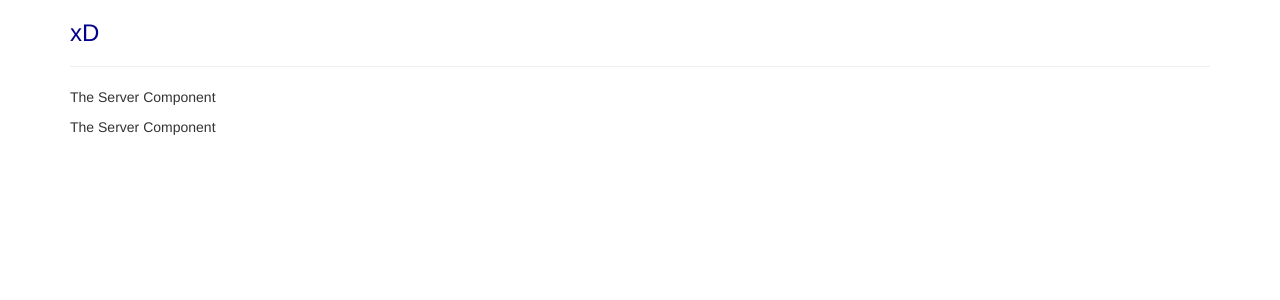
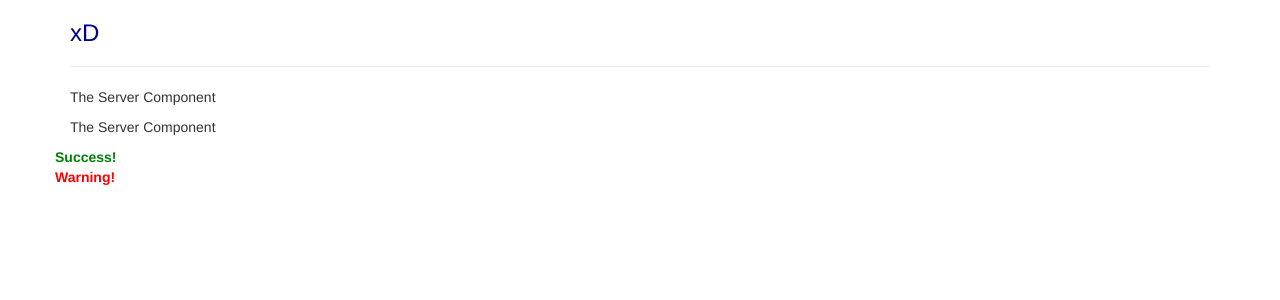
Before and after one commit to jakubzmuda/angular-course-one, an Angular app: page / in a window 1280 px wide. Shown: the top 300 px of the page. Built offline with nearby package versions, Linux system fonts and the light colour scheme.

Commit message:
assignment1

```diff
--- a/src/app/app.component.html
+++ b/src/app/app.component.html
@@ -5,5 +5,8 @@
       <hr>
       <app-servers></app-servers>
     </div>
+      <hr>
+    <app-success-alert></app-success-alert>
+    <app-warning-alert></app-warning-alert>
   </div>
 </div>
--- a/src/app/app.module.ts
+++ b/src/app/app.module.ts
@@ -6,12 +6,16 @@ import { FormsModule } from '@angular/forms';
 import { ServerComponent } from './server/server.component';
 import { HttpModule } from '@angular/http';
 import { ServersComponent } from './servers/servers.component';
+import { WarningAlertComponent } from './warning-alert/warning-alert.component';
+import { SuccessAlertComponent } from './success-alert/success-alert.component';
 
 @NgModule({
   declarations: [
     AppComponent,
     ServerComponent,
     ServersComponent,
+    WarningAlertComponent,
+    SuccessAlertComponent,
   ],
   imports: [
     BrowserModule,
--- /dev/null
+++ b/src/app/success-alert/success-alert.component.css
@@ -0,0 +1,4 @@
+.success {
+  color: green;
+  font-weight: 700;
+}
--- /dev/null
+++ b/src/app/success-alert/success-alert.component.html
@@ -0,0 +1 @@
+<div class="success">Success!</div>
--- /dev/null
+++ b/src/app/success-alert/success-alert.component.ts
@@ -0,0 +1,15 @@
+import { Component, OnInit } from '@angular/core';
+
+@Component({
+  selector: 'app-success-alert',
+  templateUrl: './success-alert.component.html',
+  styleUrls: ['./success-alert.component.css']
+})
+export class SuccessAlertComponent implements OnInit {
+
+  constructor() { }
+
+  ngOnInit() {
+  }
+
+}
--- /dev/null
+++ b/src/app/warning-alert/warning-alert.component.css
@@ -0,0 +1,4 @@
+.warning {
+  color: red;
+  font-weight: 700;
+}
--- /dev/null
+++ b/src/app/warning-alert/warning-alert.component.html
@@ -0,0 +1 @@
+<div class="warning">Warning!</div>
--- /dev/null
+++ b/src/app/warning-alert/warning-alert.component.ts
@@ -0,0 +1,15 @@
+import { Component, OnInit } from '@angular/core';
+
+@Component({
+  selector: 'app-warning-alert',
+  templateUrl: './warning-alert.component.html',
+  styleUrls: ['./warning-alert.component.css']
+})
+export class WarningAlertComponent implements OnInit {
+
+  constructor() { }
+
+  ngOnInit() {
+  }
+
+}
```
